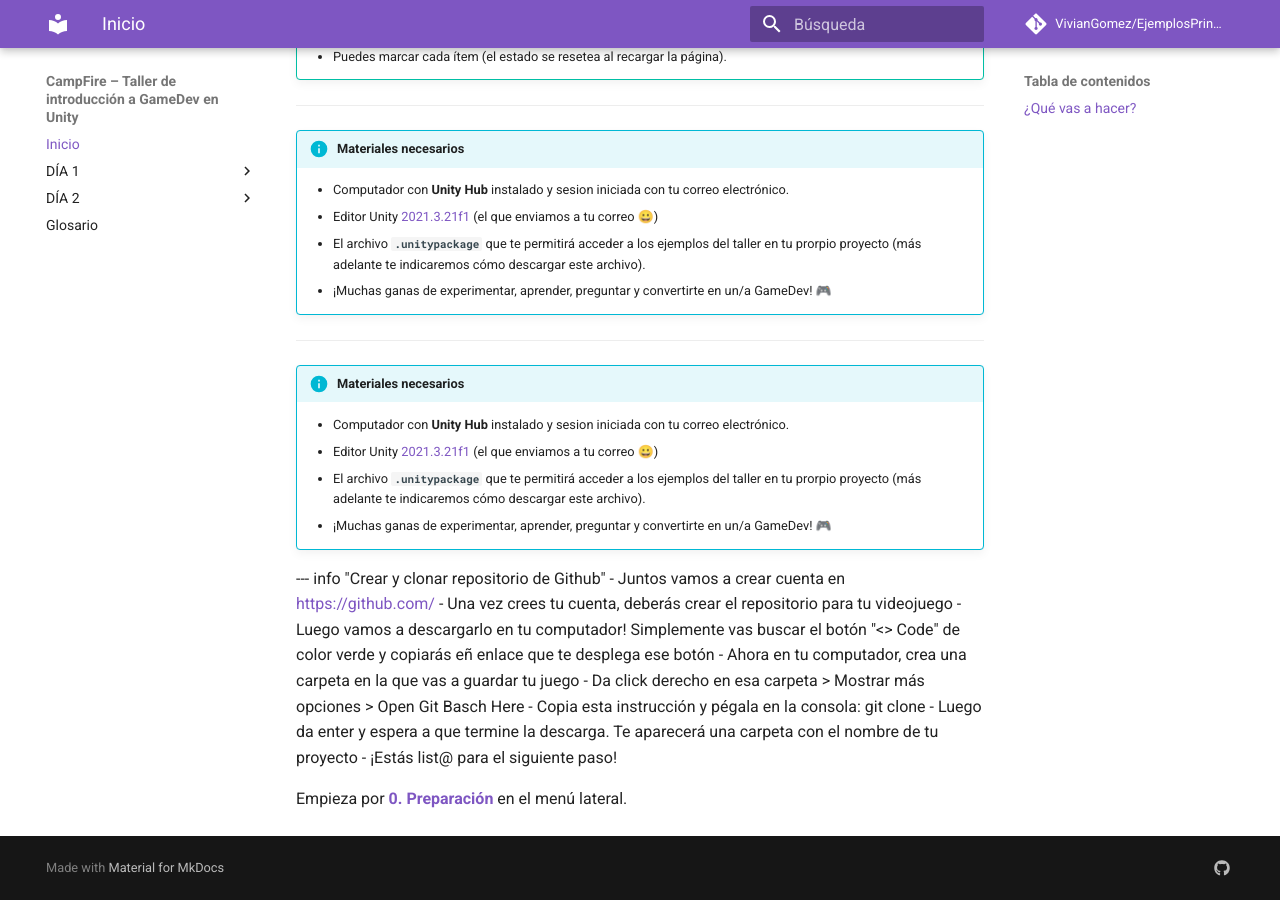
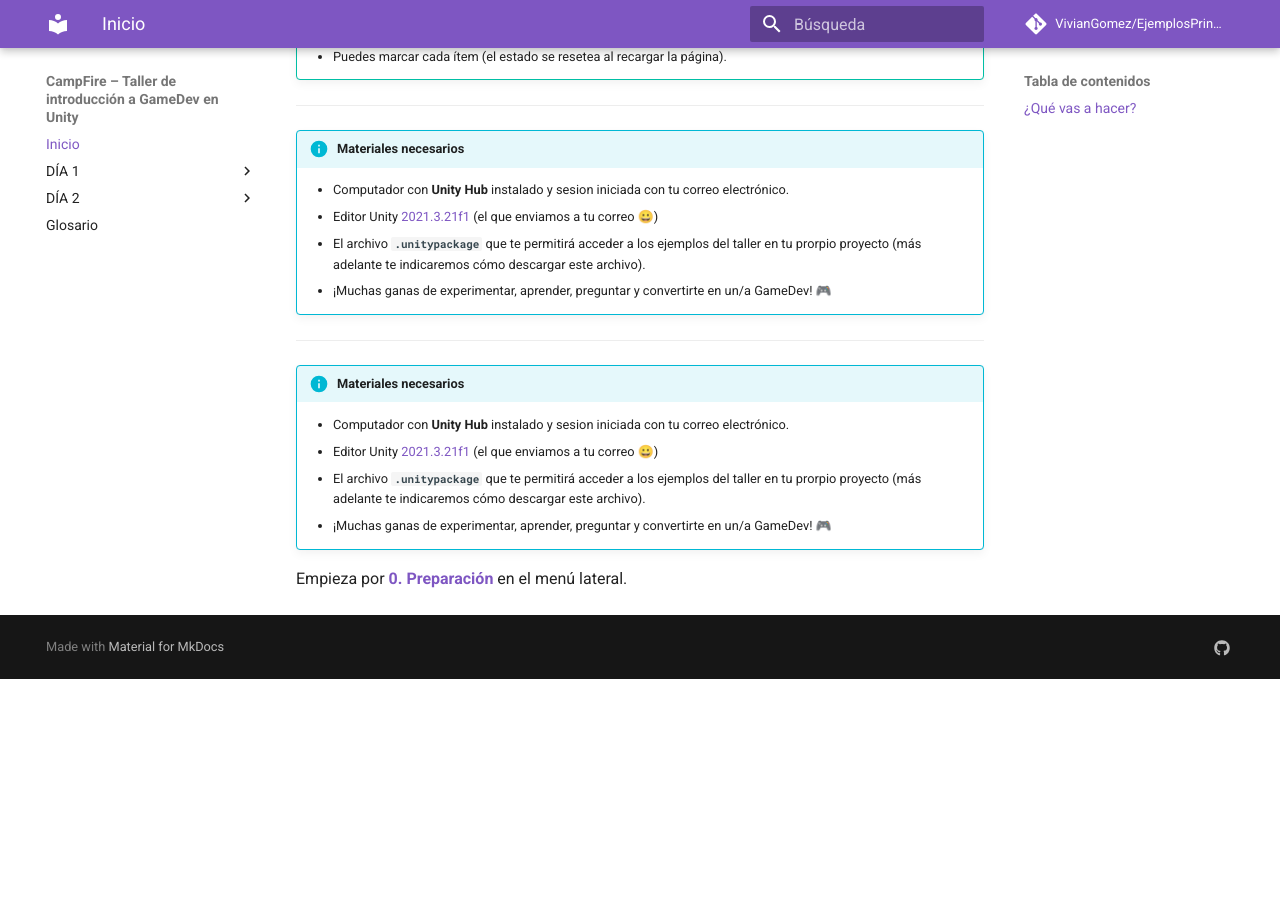
Before and after one commit to VivianGomez/EjemplosPrincipiantesUnity, an MkDocs documentation site: the page built from docs/index.md, in a window 1280 px wide and 900 px high, scrolled down 1860 px. Built offline with MkDocs 1.6.1 and Material for MkDocs 9.7.7, drawn with Linux system fonts in a browser that asks for light colours; comment, search, counter and statistics services are not loaded; after the commit the page ends 2539 px from its top, so only the background shows below that.

Commit message:
Finalizacion taller de arte

```diff
--- a/docs/index.md
+++ b/docs/index.md
@@ -49,15 +49,4 @@
     - El archivo **`.unitypackage`** que te permitirá acceder a los ejemplos del taller en tu prorpio proyecto (más adelante te indicaremos cómo descargar este archivo).
     - ¡Muchas ganas de experimentar, aprender, preguntar y convertirte en un/a GameDev! 🎮
 
---- info "Crear y clonar repositorio de Github"
-    - Juntos vamos a crear cuenta en [https://github.com/](https://github.com/)
-    - Una vez crees tu cuenta, deberás crear el repositorio para tu videojuego
-    - Luego vamos a descargarlo en tu computador! Simplemente vas buscar el botón  "<> Code" de color verde y copiarás eñ enlace que te desplega ese botón
-    - Ahora en tu computador, crea una carpeta en la que vas a guardar tu juego
-    - Da click derecho en esa carpeta > Mostrar más opciones > Open Git Basch Here
-    - Copia esta instrucción y pégala en la consola:
-        git clone <link de tu repo>
-    - Luego da enter y espera a que termine la descarga. Te aparecerá una carpeta con el nombre de tu proyecto
-    - ¡Estás list@ para el siguiente paso!
-
 Empieza por **[0. Preparación](00-preparacion.md)** en el menú lateral.
```
Also changed, not shown: docs/00-preparacion.md (+1 -1 lines).
